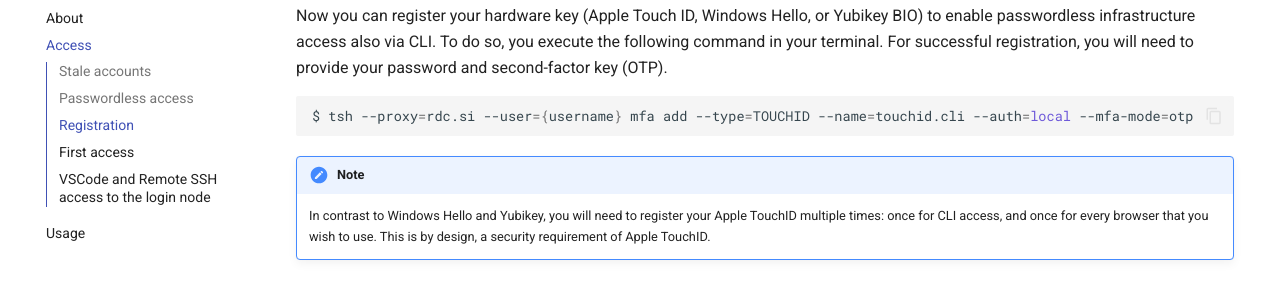
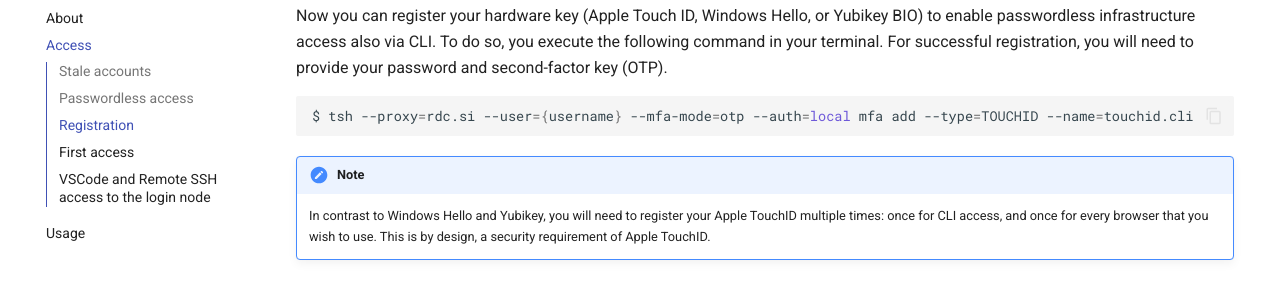
Before and after one commit to UL-FRI/docs.rdc.si, an MkDocs documentation site: the page built from docs/FRIDA/access.md, in a window 1280 px wide and 900 px high, scrolled down 1104 px. Shown: the part 153-453 px from the top of the window. Built offline with MkDocs 1.6.1 and Material for MkDocs 9.7.7, drawn with Linux system fonts in a browser that asks for light colours.

````diff
--- a/docs/FRIDA/access.md
+++ b/docs/FRIDA/access.md
@@ -28,7 +28,7 @@
 
 Now you can register your hardware key (Apple Touch ID, Windows Hello, or Yubikey BIO) to enable passwordless infrastructure access also via CLI. To do so, you execute the following command in your terminal. For successful registration, you will need to provide your password and second-factor key (OTP).
 ```bash
-$ tsh --proxy=rdc.si --user={username} mfa add --type=TOUCHID --name=touchid.cli --auth=local --mfa-mode=otp
+$ tsh --proxy=rdc.si --user={username} --mfa-mode=otp --auth=local mfa add --type=TOUCHID --name=touchid.cli
 ```
 
 !!! note
````
